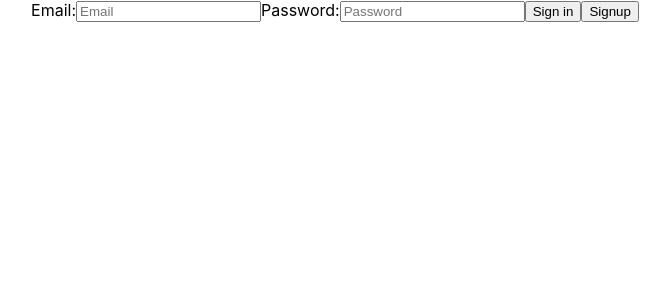
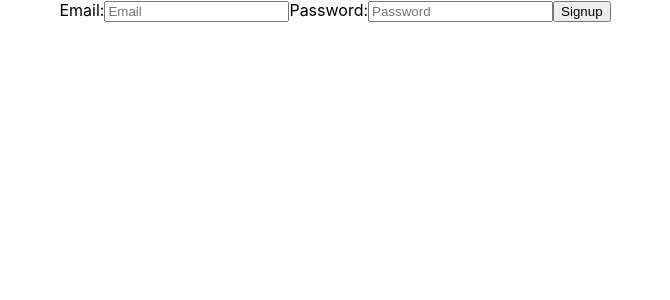
Before and after one commit to Vitaliy-Savkov/react-app, a React (Create React App) app: page / in a window 1280 px wide. Shown: the top 300 px of the page, without its empty margins (305-975 px from the left). Built offline with nearby package versions, Linux system fonts and the light colour scheme.

Commit message:
create firebase connection

```diff
--- a/package.json
+++ b/package.json
@@ -6,6 +6,7 @@
     "@testing-library/jest-dom": "^5.16.5",
     "@testing-library/react": "^13.4.0",
     "@testing-library/user-event": "^13.5.0",
+    "firebase": "^9.14.0",
     "react": "^18.2.0",
     "react-dom": "^18.2.0",
     "react-scripts": "5.0.1",
--- a/src/App.js
+++ b/src/App.js
@@ -1,10 +1,10 @@
 import "./App.css";
-import EnterForm from "./components/EnterForm";
+import RegistrationForm from "./components/RegistrationForm";
 
 function App() {
   return (
     <div className="App">
-      <EnterForm />
+      <RegistrationForm />
     </div>
   );
 }
--- a/src/components/EnterForm.js
+++ b/src/components/RegistrationForm.js
@@ -1,8 +1,12 @@
 import { useState } from "react";
 
-const EnterForm = () => {
+import { createUserWithEmailAndPassword } from "firebase/auth";
+import { auth } from "../firebase";
+
+const RegistrationForm = () => {
   const [email, setEmail] = useState('');
   const [password, setPassword] = useState('');
+  const [error, setError] = useState('');
 
   const handleEmailInput = (e) => {
     setEmail(e.target.value);
@@ -12,9 +16,24 @@ const EnterForm = () => {
     setPassword(e.target.value);
   }
 
+  const handleSubmit = (e) => {
+    e.preventDefault();
+
+    createUserWithEmailAndPassword(auth, email, password)
+        .then(() => {
+          setError('');
+        })
+        .catch(err => {
+          setError(err);
+        })
+
+    setEmail('');
+    setPassword('');
+  }
+
   return (
     <div className="login-form">
-      <form>
+      <form onSubmit={handleSubmit}>
         <label>
             Email:
             <input type="email" value={email} onChange={handleEmailInput} placeholder="Email" />
@@ -23,11 +42,11 @@ const EnterForm = () => {
             Password:
             <input type="password" value={password} onChange={handlePasswordInput} placeholder="Password" />
         </label>
-        <button>Sign in</button>
         <button>Signup</button>
       </form>
+      {error ? <div>{`${error}`}</div> : null}
     </div>
   );
 };
 
-export default EnterForm;
+export default RegistrationForm;
--- /dev/null
+++ b/src/firebase.js
@@ -0,0 +1,19 @@
+// Import the functions you need from the SDKs you need
+import { initializeApp } from "firebase/app";
+import { getAuth } from "firebase/auth";
+
+const firebaseConfig = {
+  apiKey: "AIzaSyBtanfRrt4Nz30IIgcSNqJtUEqX18zGwmg",
+  authDomain: "react-app-6298a.firebaseapp.com",
+  databaseURL: "https://react-app-6298a-default-rtdb.firebaseio.com",
+  projectId: "react-app-6298a",
+  storageBucket: "react-app-6298a.appspot.com",
+  messagingSenderId: "955896613121",
+  appId: "1:955896613121:web:8721e925da22c87a543300",
+  measurementId: "G-MYKC6LBQ9W"
+};
+
+// Initialize Firebase
+const firebase = initializeApp(firebaseConfig);
+
+export const auth = getAuth(firebase);
```
Also changed, not shown: 1 other file (tests, documents, lock files or other folders).
